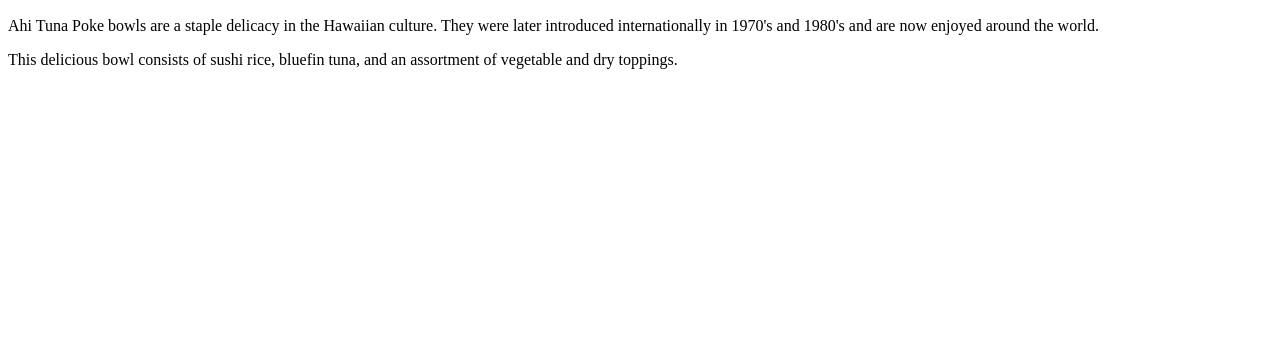
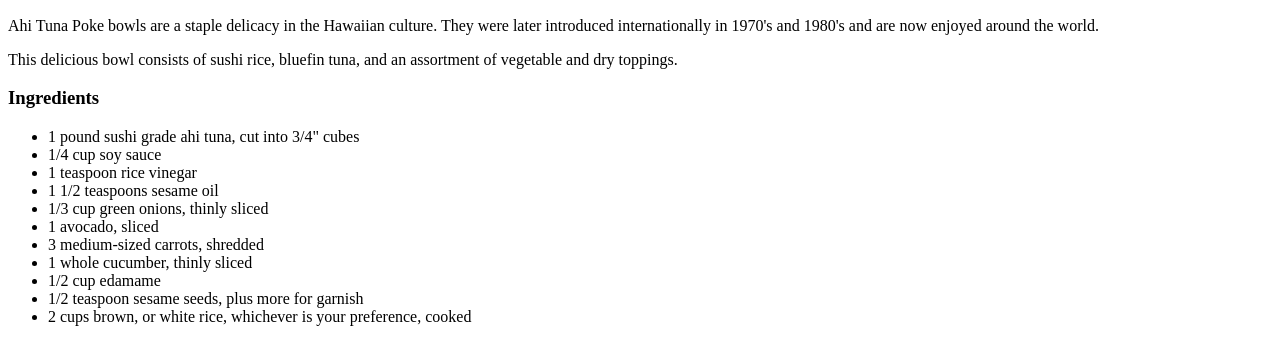
Before and after one commit to DrakeO21/odin-recipes, a plain HTML site: page recipes/pokebowl.html in a window 1280 px wide. Shown: the part 464-806 px from the top of the page. Drawn offline with Linux system fonts and the light colour scheme.

Commit message:
Ingredients heading and list
Added an unordered list of ingredients needed

```diff
--- a/recipes/pokebowl.html
+++ b/recipes/pokebowl.html
@@ -12,6 +12,20 @@
     <h2>Description</h2>
     <p>Ahi Tuna Poke bowls are a staple delicacy in the Hawaiian culture. They were later introduced internationally in 1970's and 1980's and are now enjoyed around the world. </p>
     <p>This delicious bowl consists of sushi rice, bluefin tuna, and an assortment of vegetable and dry toppings.</p>
+    <h3>Ingredients</h3>
+    <ul>
+        <li>1 pound sushi grade ahi tuna, cut into 3/4" cubes</li>
+        <li>1/4 cup soy sauce</li>
+        <li>1 teaspoon rice vinegar</li>
+        <li>1 1/2 teaspoons sesame oil</li>
+        <li>1/3 cup green onions, thinly sliced</li>
+        <li>1 avocado, sliced</li>
+        <li>3 medium-sized carrots, shredded</li>
+        <li>1 whole cucumber, thinly sliced</li>
+        <li>1/2 cup edamame</li>
+        <li>1/2 teaspoon sesame seeds, plus more for garnish</li>
+        <li>2 cups brown, or white rice, whichever is your preference, cooked</li>
+    </ul>
 </body>
 
 
```
